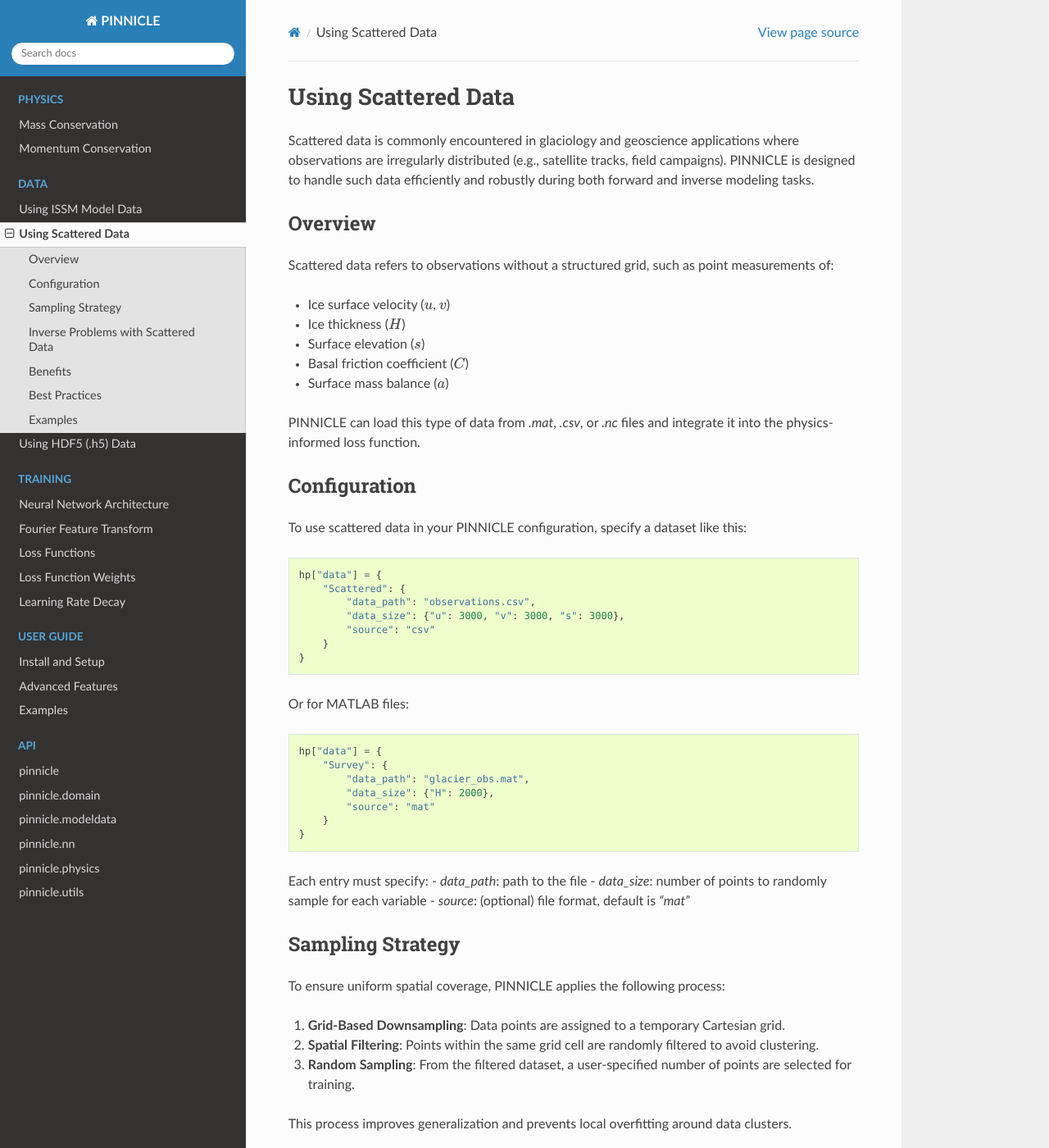
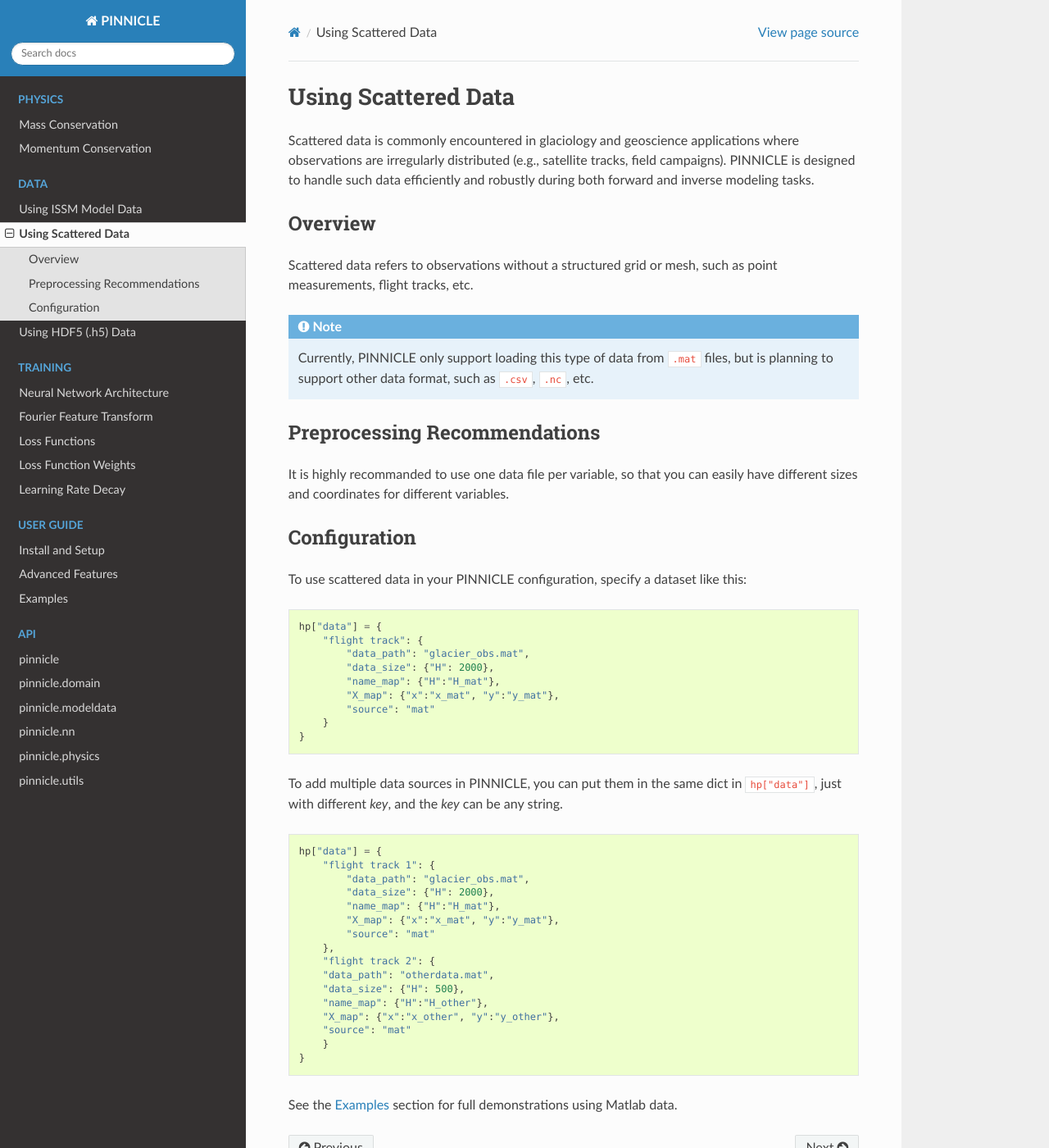
Before and after one commit to ISSMteam/PINNICLE, a Sphinx documentation site: the page built from docs/data/scatter.rst, in a window 1280 px wide and 1400 px high. Shown: the whole window at 82% size. Built offline with Sphinx 7.4.7 and the Read the Docs theme 3.1.0, drawn with Linux system fonts in a browser that asks for light colours; pages that are not in the unit, such as notebooks, are missing from menus; some of the changed text lies outside the part shown.

Commit message:
Add scatter data

```diff
--- a/docs/data/scatter.rst
+++ b/docs/data/scatter.rst
@@ -8,15 +8,16 @@
 Overview
 --------
 
-Scattered data refers to observations without a structured grid, such as point measurements of:
+Scattered data refers to observations without a structured grid or mesh, such as point measurements, flight tracks, etc.
 
-- Ice surface velocity (:math:`u`, :math:`v`)
-- Ice thickness (:math:`H`)
-- Surface elevation (:math:`s`)
-- Basal friction coefficient (:math:`C`)
-- Surface mass balance (:math:`a`)
+.. note::
 
-PINNICLE can load this type of data from `.mat`, `.csv`, or `.nc` files and integrate it into the physics-informed loss function.
+   Currently, PINNICLE only support loading this type of data from :code:`.mat` files, but is planning to support other data format, such as :code:`.csv`, :code:`.nc`, etc.
+
+Preprocessing Recommendations
+-----------------------------
+
+It is highly recommanded to use one data file per variable, so that you can easily have different sizes and coordinates for different variables.
 
 Configuration
 -------------
@@ -26,77 +27,34 @@
 .. code-block:: python
 
    hp["data"] = {
-       "Scattered": {
-           "data_path": "observations.csv",
-           "data_size": {"u": 3000, "v": 3000, "s": 3000},
-           "source": "csv"
+       "flight track": {
+           "data_path": "glacier_obs.mat",
+           "data_size": {"H": 2000},
+           "name_map": {"H":"H_mat"},
+           "X_map": {"x":"x_mat", "y":"y_mat"},
+           "source": "mat"
        }
    }
 
-Or for MATLAB files:
+To add multiple data sources in PINNICLE, you can put them in the same dict in :code:`hp["data"]`, just with different `key`, and the `key` can be any string.
 
 .. code-block:: python
 
    hp["data"] = {
-       "Survey": {
+       "flight track 1": {
            "data_path": "glacier_obs.mat",
            "data_size": {"H": 2000},
+           "name_map": {"H":"H_mat"},
+           "X_map": {"x":"x_mat", "y":"y_mat"},
            "source": "mat"
+       },
+       "flight track 2": {
+       "data_path": "otherdata.mat",
+       "data_size": {"H": 500},
+       "name_map": {"H":"H_other"},
+       "X_map": {"x":"x_other", "y":"y_other"},
+       "source": "mat"
        }
    }
 
-Each entry must specify:
-- `data_path`: path to the file
-- `data_size`: number of points to randomly sample for each variable
-- `source`: (optional) file format, default is `"mat"`
-
-Sampling Strategy
------------------
-
-To ensure uniform spatial coverage, PINNICLE applies the following process:
-
-1. **Grid-Based Downsampling**: Data points are assigned to a temporary Cartesian grid.
-2. **Spatial Filtering**: Points within the same grid cell are randomly filtered to avoid clustering.
-3. **Random Sampling**: From the filtered dataset, a user-specified number of points are selected for training.
-
-This process improves generalization and prevents local overfitting around data clusters.
-
-Inverse Problems with Scattered Data
-------------------------------------
-
-In inverse modeling, scattered data can be used to infer unknown fields. For example, to infer basal friction using only surface velocity and elevation data:
-
-.. code-block:: python
-
-   hp["data"] = {
-       "Surface": {
-           "data_path": "survey_data.mat",
-           "data_size": {"u": 5000, "v": 5000, "s": 5000, "C": None}
-       }
-   }
-
-Here, setting `"C": None` indicates that the basal friction coefficient should be learned through PDE constraints.
-
-Benefits
---------
-
-- No interpolation or gridding required
-- Compatible with sparse field measurements
-- Can be combined with structured datasets
-- Downsampling ensures even geographic representation
-
-Best Practices
---------------
-
-- Choose sample sizes that balance accuracy and computational cost.
-- Use unit-consistent data (e.g., m/s, m, Pa) to ensure stability during training.
-- For highly clustered datasets, increase the grid resolution or reduce sample size to avoid overrepresentation.
-
-Examples
---------
-
-Scattered data is used in:
-- **Example 1:** Inverse friction inference on Helheim Glacier
-- **Example 2:** Joint inversion of friction and rheology using pointwise surface observations
-
-Refer to the `Examples <examples.html>`_ section for complete training scripts and visualizations.
+See the `Examples <../pinnicle_examples.html>`_ section for full demonstrations using Matlab data.
```
